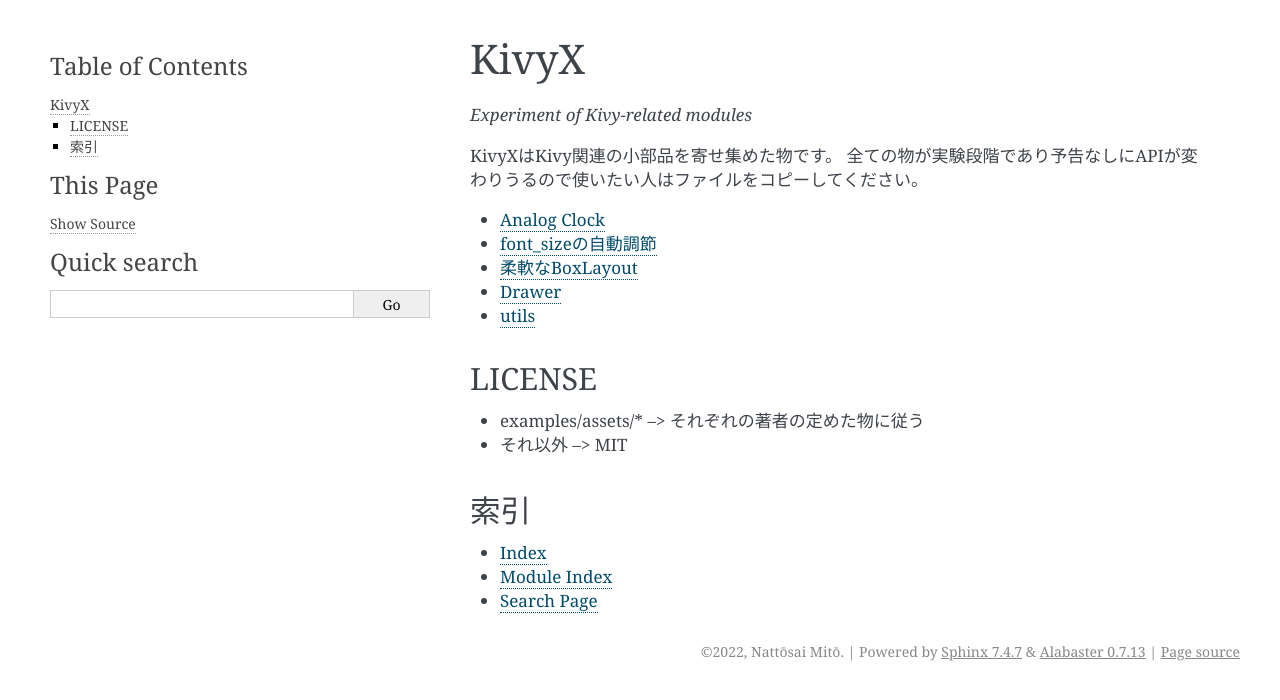
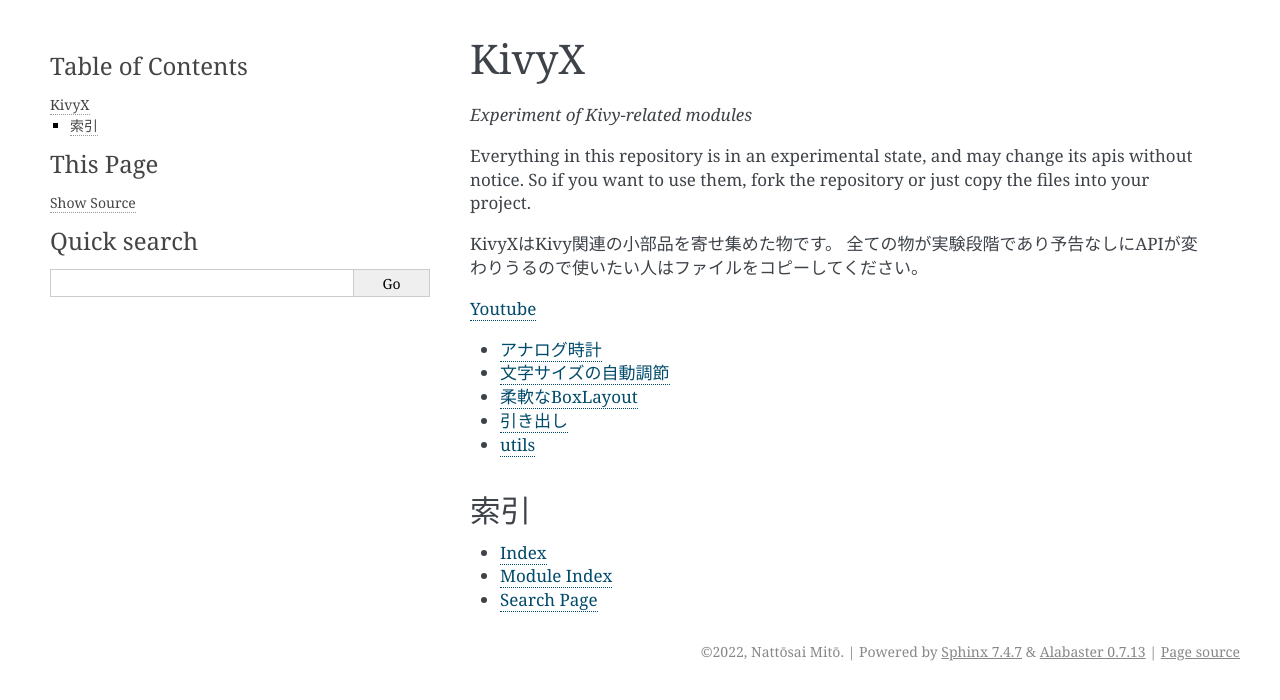
Before and after one commit to gottadiveintopython/kivyx, a Sphinx documentation site: the page built from doc/index.rst, in a window 1280 px wide. Shown: the top 700 px of the page. Built offline with Sphinx 7.4.7, drawn with Linux system fonts in a browser that asks for light colours.

Commit message:
既存のdocを編集

```diff
--- a/doc/index.rst
+++ b/doc/index.rst
@@ -3,19 +3,18 @@
 
 *Experiment of Kivy-related modules*
 
+Everything in this repository is in an experimental state, and may change its apis without notice.
+So if you want to use them, fork the repository or just copy the files into your project.
+
 KivyXはKivy関連の小部品を寄せ集めた物です。
 全ての物が実験段階であり予告なしにAPIが変わりうるので使いたい人はファイルをコピーしてください。
+
+`Youtube <https://www.youtube.com/playlist?list=PLNdhqAjzeEGhUakLcGYJpxTh1DpgmIKjd>`__
 
 .. toctree::
    :maxdepth: 2
 
    modules
-
-LICENSE
--------
-
-* examples/assets/* --> それぞれの著者の定めた物に従う
-* それ以外 --> MIT
 
 索引
 ----
--- a/doc/kivyx-uix-analogclock.rst
+++ b/doc/kivyx-uix-analogclock.rst
@@ -1,4 +1,4 @@
-Analog Clock
+アナログ時計
 ============
 
 .. automodule:: kivyx.uix.analogclock
--- a/doc/kivyx-uix-behaviors-fontsizeadjustment.rst
+++ b/doc/kivyx-uix-behaviors-fontsizeadjustment.rst
@@ -1,5 +1,5 @@
-font_sizeの自動調節
-===================
+文字サイズの自動調節
+====================
 
 .. automodule:: kivyx.uix.behaviors.fontsizeadjustment
    :members:
--- a/doc/kivyx-uix-drawer.rst
+++ b/doc/kivyx-uix-drawer.rst
@@ -1,5 +1,5 @@
-Drawer
-======
+引き出し
+========
 
 .. automodule:: kivyx.uix.drawer
    :members:
```
Also changed, not shown: 4 other files.
